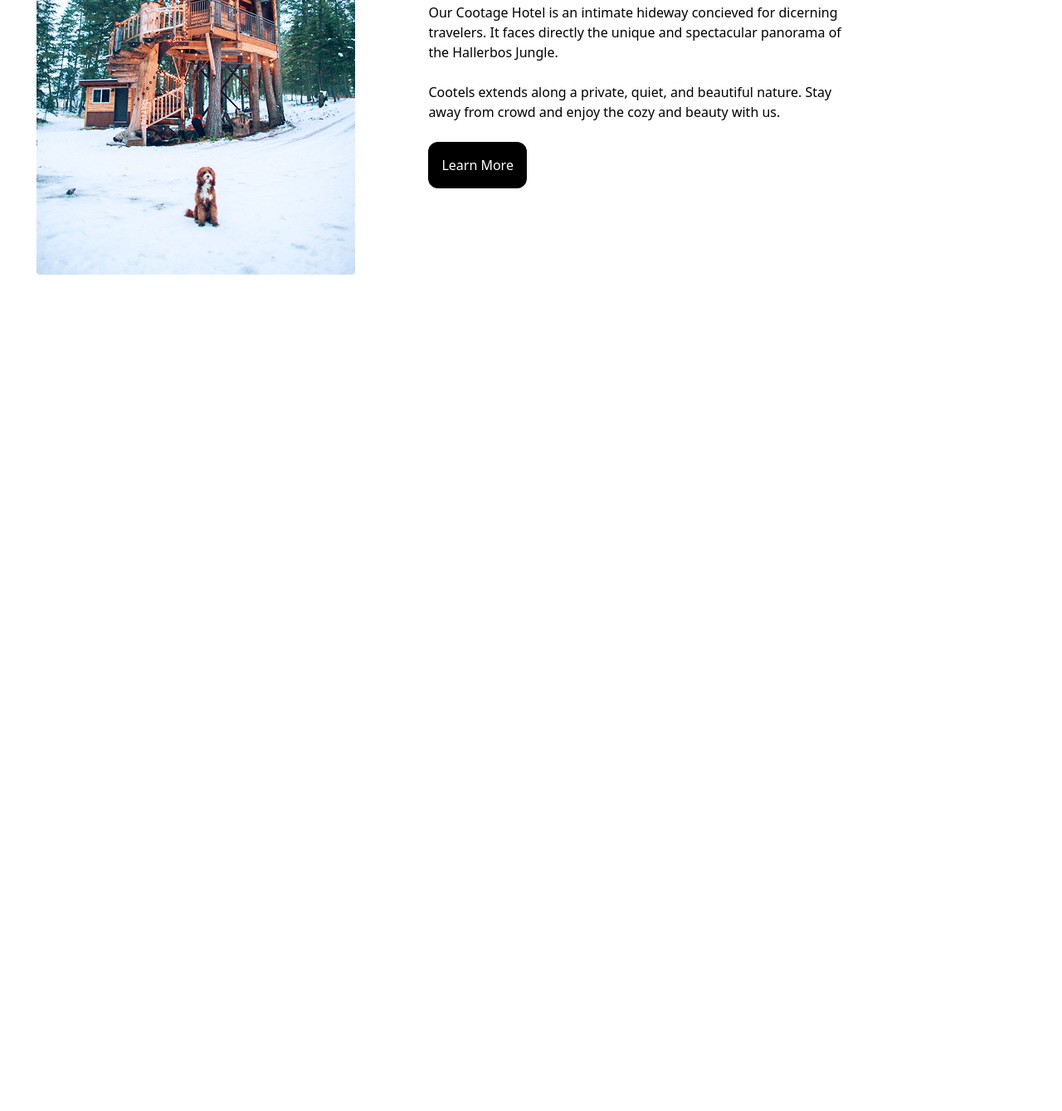
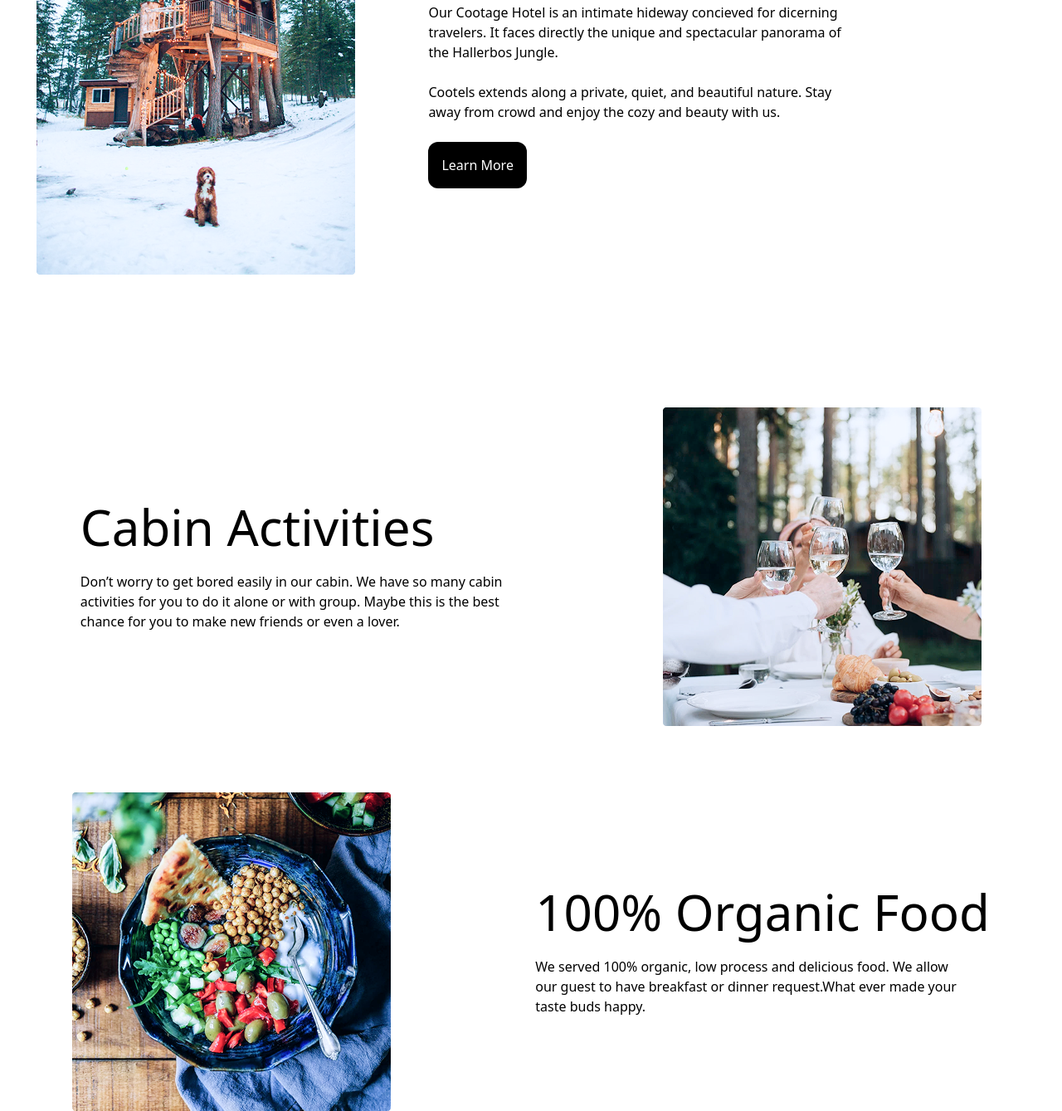
Before and after one commit to shokirovsh01/hw8, a website: page index.html in a window 1280 px wide. Shown: the part 1169-2508 px from the top of the page at 83% size. Before the commit the page ends 1500 px from the top, so only its background shows below. Drawn offline with Linux system fonts and the light colour scheme.

Commit message:
3 section

```diff
--- a/index.html
+++ b/index.html
@@ -51,8 +51,24 @@
 
 </div>
 
-<div>
+<div class="flex items-center justify-around mt-40">
 
+    <div>
+<h1 class="text-6xl">Cabin Activities</h1>
+        <br>
+        <p>Don’t worry to get bored easily in our cabin. We have so many cabin <br> activities for you to do it alone or with group. Maybe this is the best <br> chance for you to make new friends or even a lover.</p>
+</div>
+<img src="./Image/image 21.png" alt="">
+</div>
+
+<div class="flex items-center justify-around mt-20">
+
+    <img src="./Image/image 18.png" alt="">
+    <div>
+<h1 class="text-6xl">100% Organic Food</h1>
+        <br>
+    <p>We served 100% organic, low process and delicious food. We allow <br> our guest to have breakfast or dinner request.What ever made your <br> taste buds happy.</p>
+    </div>
 </div>
 
 </body>
```
Also changed, not shown: Image/image 18.png (added), Image/image 21.png (added).
